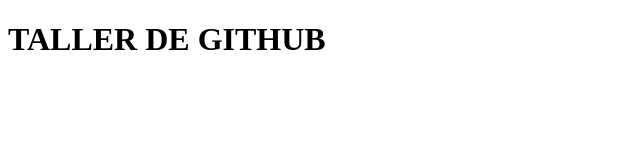
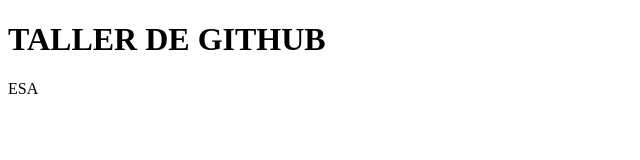
Before and after one commit to darkness21/Taller, a plain HTML site: page taller.html in a window 1280 px wide. Shown: the full height of the page, 0-640 px from the left. Drawn offline with Linux system fonts and the light colour scheme.

Commit message:
Agrega de mensaje

```diff
--- a/taller.html
+++ b/taller.html
@@ -3,6 +3,9 @@
 	<HEAD></HEAD>
 	<BODY>
 		<H1>TALLER DE GITHUB</H1>
+		</hr>
+		<p>ESA</p>
+		<br>
 	</BODY>
 
 </HTML>
```
